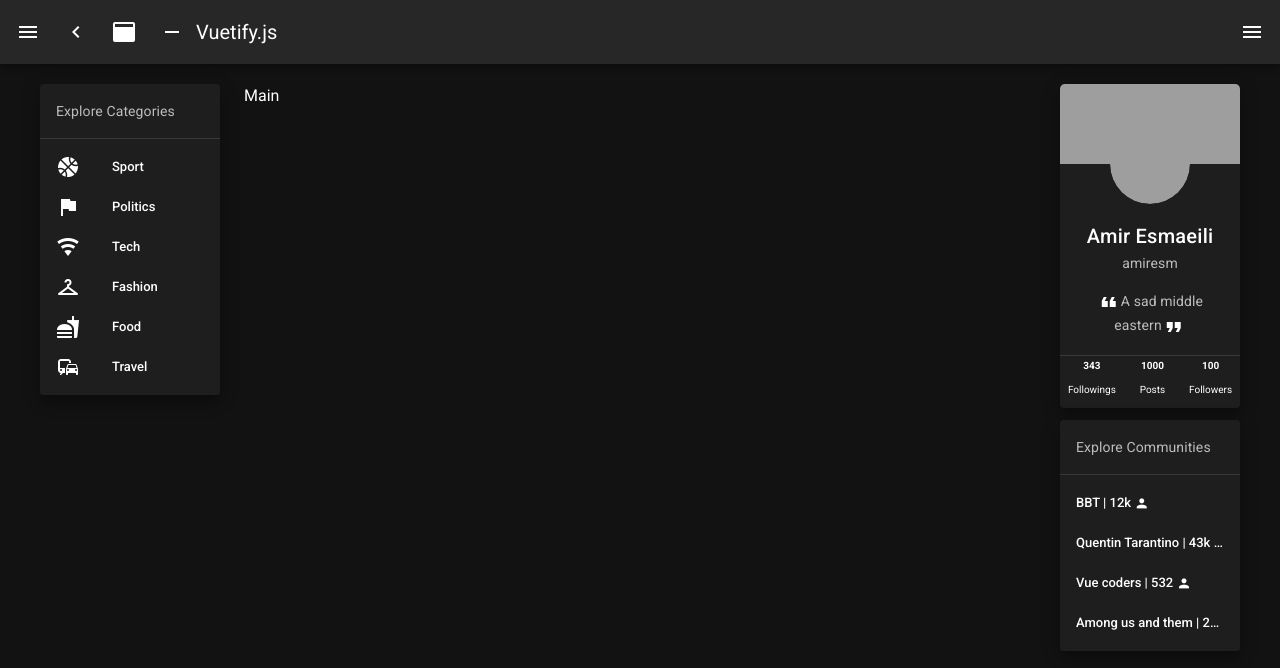
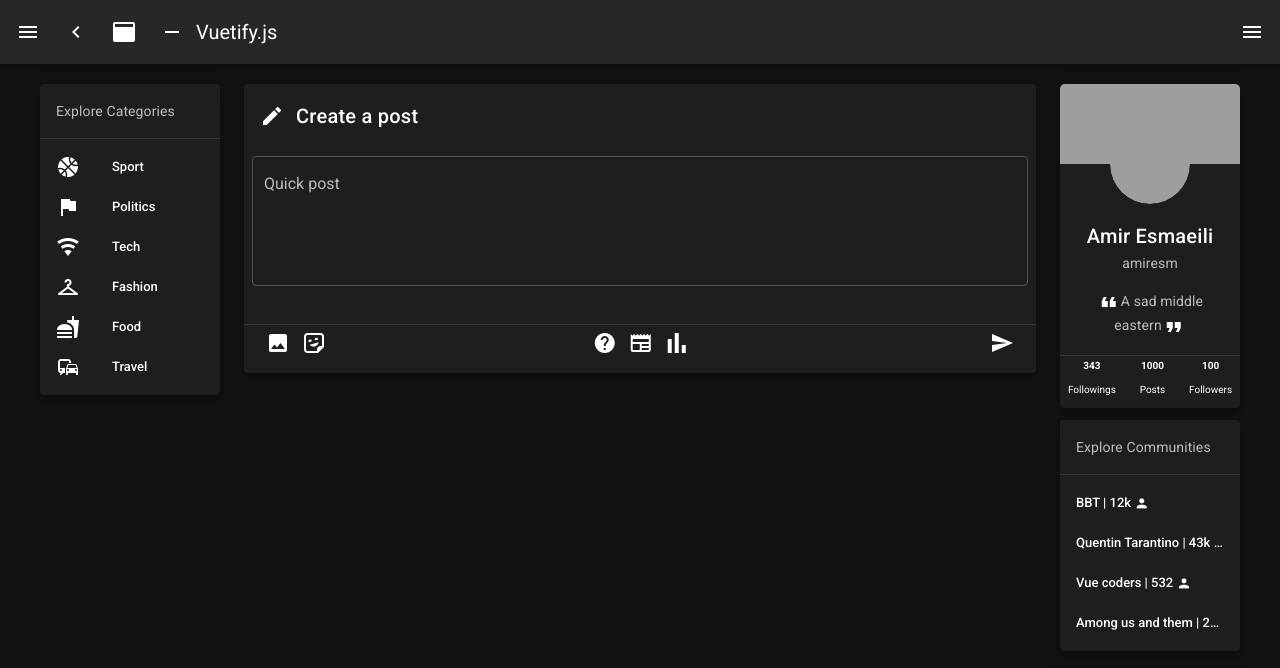
Before and after one commit to Nebula-Clan/Client, a Nuxt app: page /feed in a window 1280 px wide. Shown: the top 668 px of the page. Built offline with nearby package versions, Linux system fonts and the light colour scheme; grey boxes are pictures that could not be loaded.

Commit message:
create post

```diff
--- /dev/null
+++ b/components/homepage/write.component.vue
@@ -0,0 +1,101 @@
+<template>
+  <v-card elevation="8">
+    <v-card-title>
+      <v-icon class="pr-3">mdi-pencil</v-icon>
+      Create a post
+    </v-card-title>
+    <v-textarea
+      auto-grow
+      class="pa-2"
+      clearable
+      label="Quick post"
+      name="input-7-4"
+      outlined>
+    </v-textarea>
+    <v-divider></v-divider>
+    <v-row class="px-4">
+      <v-col cols="5">
+        <v-tooltip bottom>
+          <template v-slot:activator="{ on, attrs }">
+            <v-btn
+              v-bind="attrs"
+              v-on="on"
+              icon>
+              <v-icon>mdi-image</v-icon>
+            </v-btn>
+          </template>
+          <span>Add image</span>
+        </v-tooltip>
+        <v-tooltip bottom>
+          <template v-slot:activator="{ on, attrs }">
+            <v-btn
+              v-bind="attrs"
+              v-on="on"
+              icon>
+              <v-icon>mdi-sticker-emoji</v-icon>
+            </v-btn>
+          </template>
+          <span>Add emoji</span>
+        </v-tooltip>
+      </v-col>
+      <v-col cols="5">
+        <v-tooltip bottom>
+          <template v-slot:activator="{ on, attrs }">
+            <v-btn
+              v-bind="attrs"
+              v-on="on"
+              icon>
+              <v-icon>mdi-help-circle</v-icon>
+            </v-btn>
+          </template>
+          <span>Create a question</span>
+        </v-tooltip>
+        <v-tooltip bottom>
+          <template v-slot:activator="{ on, attrs }">
+            <v-btn
+              v-bind="attrs"
+              v-on="on"
+              icon>
+              <v-icon>mdi-newspaper</v-icon>
+            </v-btn>
+          </template>
+          <span>Create an article</span>
+        </v-tooltip>
+        <v-tooltip bottom>
+          <template v-slot:activator="{ on, attrs }">
+            <v-btn
+              v-bind="attrs"
+              v-on="on"
+              icon>
+              <v-icon>mdi-poll</v-icon>
+            </v-btn>
+          </template>
+          <span>Create a poll</span>
+        </v-tooltip>
+      </v-col>
+      <v-col class="text-right" cols="2">
+        <v-tooltip bottom>
+          <template v-slot:activator="{ on, attrs }">
+            <v-btn
+              v-bind="attrs"
+              v-on="on"
+              icon>
+              <v-icon>mdi-send</v-icon>
+            </v-btn>
+          </template>
+          <span>Send post</span>
+        </v-tooltip>
+      </v-col>
+    </v-row>
+  </v-card>
+</template>
+
+<script>
+export default {
+  name: 'write.component'
+}
+</script>
+
+<style scoped>
+
+</style>
--- a/pages/feed.vue
+++ b/pages/feed.vue
@@ -12,7 +12,7 @@
       sm="6"
       md="6"
       lg="8">
-      <p>Main</p>
+      <Write />
     </v-col>
     <v-col
       cols="12"
@@ -30,12 +30,14 @@
 import User from '~/components/homepage/user.component'
 import Categories from '~/components/homepage/categories.component'
 import Communities from '~/components/homepage/communities.component'
+import Write from '~/components/homepage/write.component'
 export default {
   name: 'feed',
   components: {
     User,
     Categories,
-    Communities
+    Communities,
+    Write
   }
 }
 </script>
```
